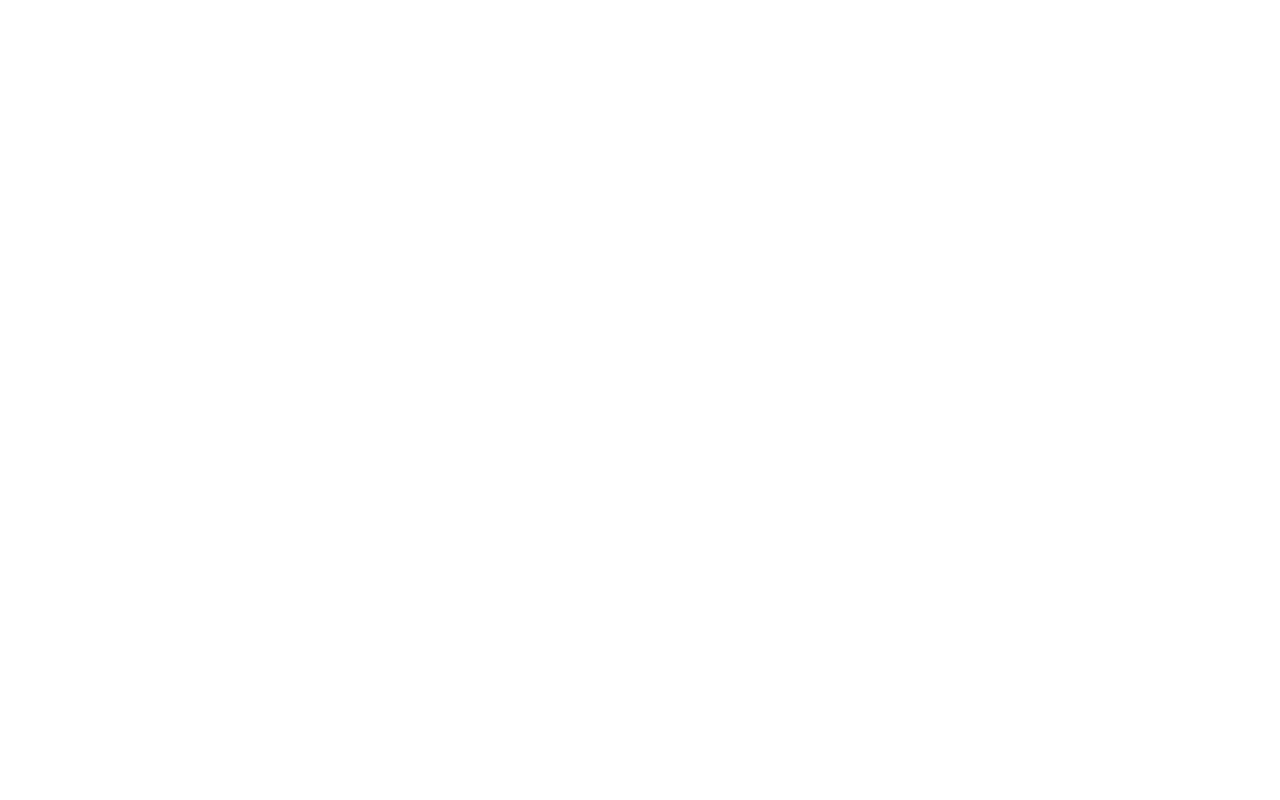
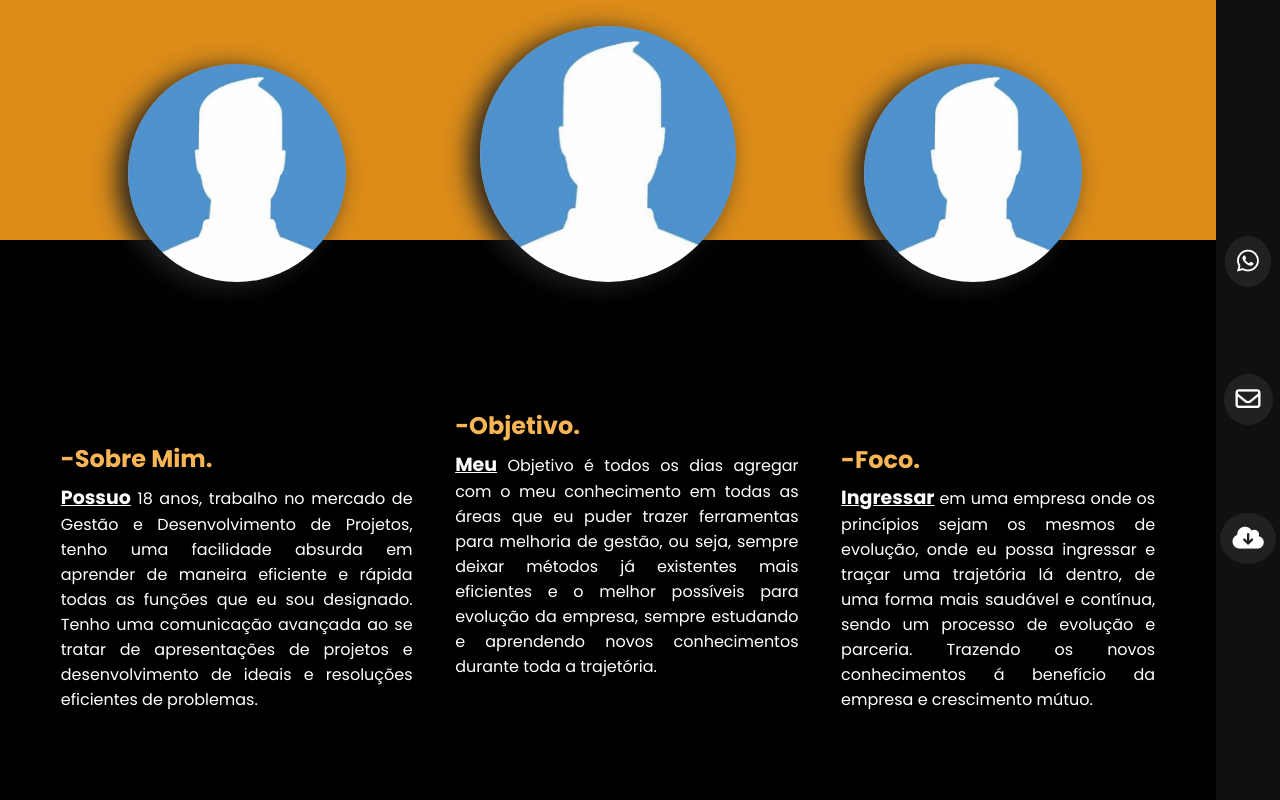
Before and after one commit to Leandrin0/Meu-Portifolio, a plain HTML site: page qse.html in a window 1280 px wide. Drawn offline with Linux system fonts and the light colour scheme.

Commit message:
23/06/2024 V2

```diff
--- a/qse.html
+++ b/qse.html
@@ -0,0 +1,44 @@
+<!DOCTYPE html>
+<html lang="pt-br">
+<head>
+    <meta charset="UTF-8">
+    <meta name="viewport" content="width=device-width, initial-scale=1.0">
+    <title>Quem sou eu?</title>
+    <link rel="stylesheet" href="style.css">
+    <link rel="preconnect" href="https://fonts.googleapis.com">
+    <link rel="preconnect" href="https://fonts.gstatic.com" crossorigin>
+    <link href="https://fonts.googleapis.com/css2?family=Poppins:ital,wght@0,100;0,200;0,300;0,400;0,500;0,600;0,700;0,800;0,900;1,100;1,200;1,300;1,400;1,500;1,600;1,700;1,800;1,900&display=swap" rel="stylesheet">
+    <script src="https://kit.fontawesome.com/576a6b1350.js" crossorigin="anonymous"></script>
+</head>
+<body class="body">
+    <div class="body-primario">
+        <div class="full-body">
+            <div class="color-background2"></div>
+            <div class="desc-info">
+                <div class="sobre">
+                    <h2>-Sobre Mim.</h2>
+                    <p><span>Possuo</span> 18 anos, trabalho no mercado de Gestão e Desenvolvimento de Projetos, tenho uma facilidade absurda em aprender de maneira eficiente e rápida todas as funções que eu sou designado. Tenho uma comunicação avançada ao se tratar de apresentações de projetos e desenvolvimento de ideais e resoluções eficientes de problemas.</p>
+                </div>
+                <div class="objetivo">
+                    <h2>-Objetivo.</h2>
+                    <p><span>Meu</span> Objetivo é todos os dias agregar com o meu conhecimento em todas as áreas que eu puder trazer ferramentas para melhoria de gestão, ou seja, sempre deixar métodos já existentes mais eficientes e o melhor possíveis para evolução da empresa, sempre estudando e aprendendo novos conhecimentos durante toda a trajetória.</p>
+                </div>
+                <div class="empresa">
+                    <h2>-Foco.</h2>
+                    <p><span>Ingressar</span> em uma empresa onde os princípios sejam os mesmos de evolução, onde eu possa ingressar e traçar uma trajetória lá dentro, de uma forma mais saudável e contínua, sendo um processo de evolução e parceria. Trazendo os novos conhecimentos á benefício da empresa e crescimento mútuo.</p>
+                </div>
+            </div>
+        </div>
+        <div class="menu-bar">
+            <ul class="menu">
+                <li class="whats"><a href="https://wa.me/14988257660"><i class="fa-brands fa-whatsapp"></i></a></li>
+                <li class="email"><a href="https://mail.google.com/mail/?view=cm&fs=1&to=guileandrin43@gmail.com"><i class="fa-regular fa-envelope"></i></a></li>
+                <li><a href="Currículo - Guilherme Leandrin Fernandes.docx" download=""><i class="fa-solid fa-cloud-arrow-down"></i></a></li>
+            </ul>
+        </div>
+        <img class="img2" src="modelo.jpg" alt="">
+        <img class="img3" src="modelo.jpg" alt="">
+        <img class="img4" src="modelo.jpg" alt="">
+    </div>
+</body>
+</html>
--- a/style.css
+++ b/style.css
@@ -43,7 +43,7 @@
     align-items: center;
 }
 
-.info1 {
+.info {
     margin-left: 25%;
     max-width: 67%;
 }
@@ -63,7 +63,7 @@
     color: #ffffff;
 }
 
-.text1 {
+.introducao {
     margin-top: 0px;
     margin-bottom: 4%;
     font-family: "Poppins", sans-serif;
@@ -71,13 +71,13 @@
     color: #ffffff;
 }
 
-.menu1 {
+.menu {
     list-style-type: none;
     padding-left: 0;
     text-align: center;
 }
 
-.menu1 a {
+.menu a {
     font-size: 25px;
     color: #ffffff;
     background-color: #212121;
@@ -85,11 +85,11 @@
     border-radius: 150%;
 }
 
-.a1 {
+.whats {
     margin-bottom: 200%;
 }
 
-.a2 {
+.email {
     margin-bottom: 200%;
 }
 
@@ -98,7 +98,7 @@
     align-items: center;
 }
 
-.botao1 {
+.qse {
     margin-right: 1%;
     padding: 15px;
     padding-left: 20px;
@@ -120,3 +120,90 @@
     border-top-right-radius: 45px;
     border-bottom-right-radius: 45px;
 }
+
+/* Quem sou eu */
+.body-primario {
+    position: relative;
+    display: flex;
+    width: 100vw;
+    height: 100vh;
+}
+
+.color-background2 {
+    height: 30%;
+    background-color: #db8c19;
+}
+
+.desc-info {
+    display: flex;
+    align-items: center;
+    justify-content: center;
+    height: 70%;
+    background-color: #000000;
+}
+
+.full-body {
+    width: 95%;
+    height: 100vh;
+}
+
+.body-primario img {
+    position: absolute;
+    border-radius: 100%;
+    box-shadow: -10px 5px 25px #212121;
+}
+
+.img2 {
+    width: 17%;
+    margin-left: 10%;
+    margin-top: 5%;
+}
+
+.img3 {
+    width: 20%;
+    margin-left: 37.5%;
+    margin-top: 2%;
+}
+
+.img4 {
+    width: 17%;
+    margin-left: 67.5%;
+    margin-top:5%;
+}
+
+.desc-info p {
+    margin-top: 2%;
+    text-align: justify;
+    color: #ffffff;
+    font-family: "Poppins", sans-serif;
+}
+
+.desc-info h2 {
+    margin-bottom: 0;
+    color: #f7b555;
+    font-family: "Poppins", sans-serif;
+}
+
+.desc-info span {
+    font-size: 19px;
+    font-weight: bold;
+    text-decoration: underline;
+}
+
+.sobre {
+    margin-top: 9%;
+    padding-left: 5%;
+    padding-right: 1%;
+}
+
+.objetivo {
+    margin-top: 3.5%;
+    padding-left: 2.5%;
+    padding-right: 1%;
+}
+
+.empresa {
+    margin-top: 9%;
+    padding-left: 2.5%;
+    padding-right: 5%;
+}
```
Also changed, not shown: index.html (+7 -7 lines), img1.jpeg (deleted), modelo.jpg (added).
